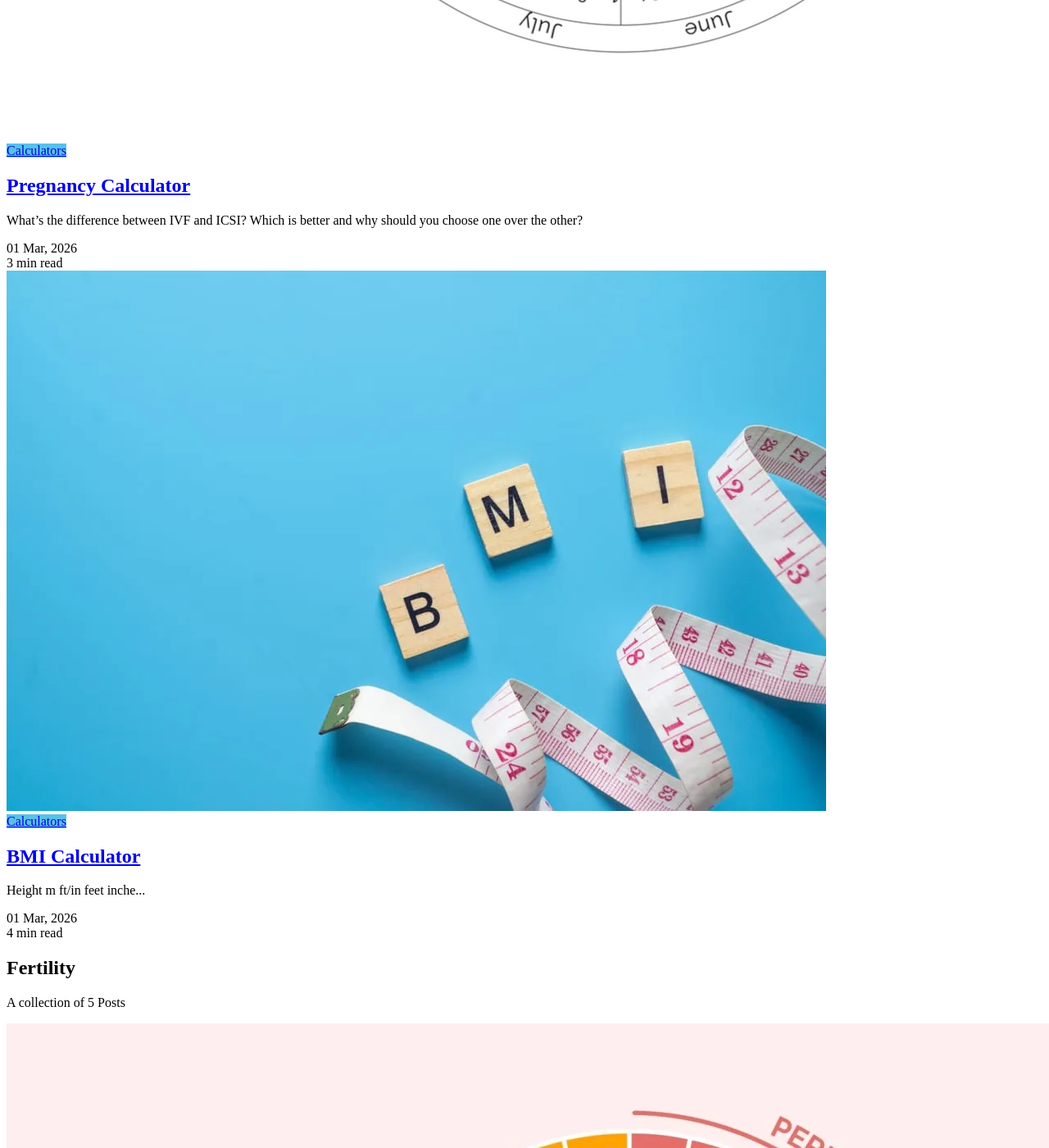
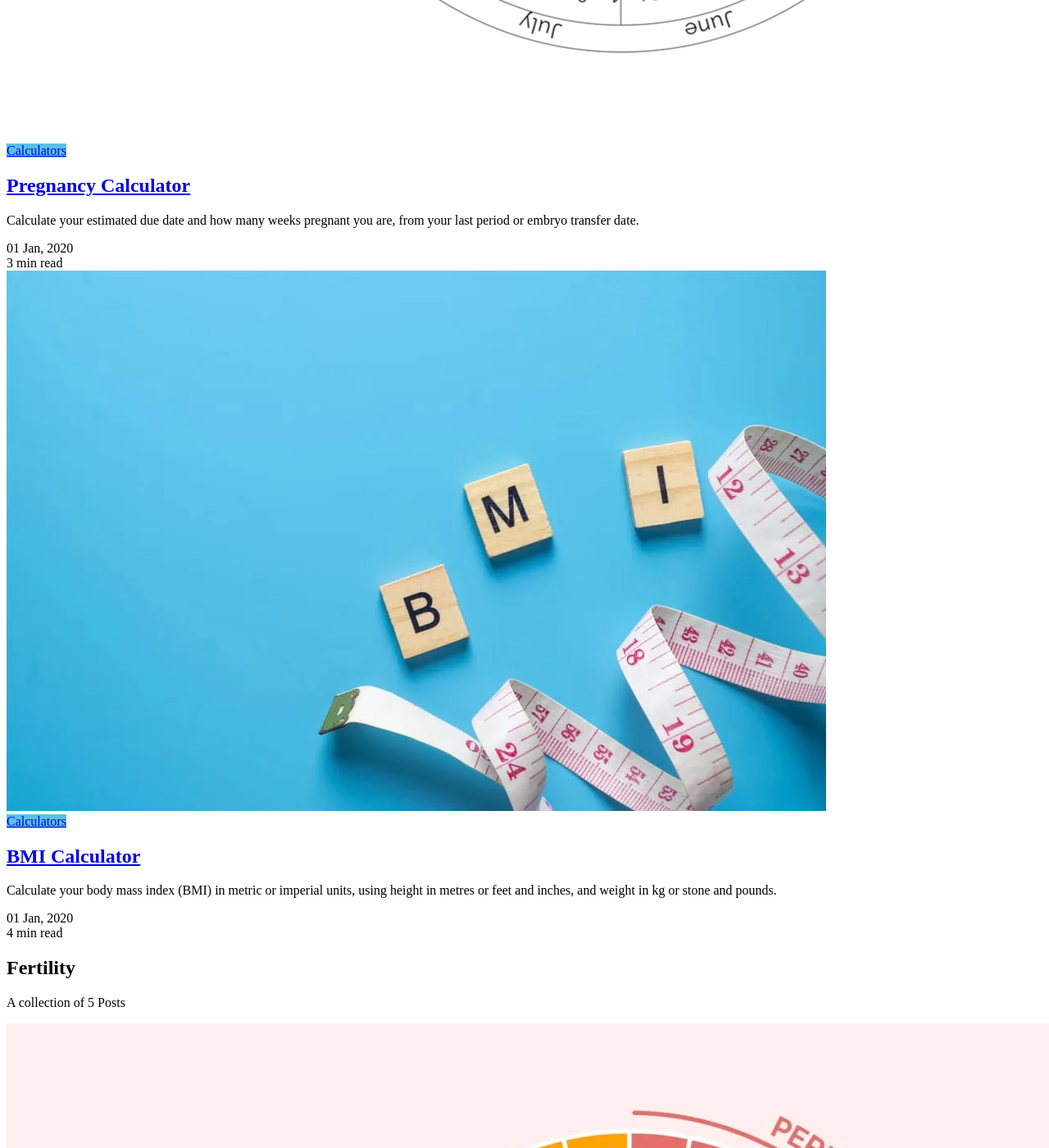
Before and after one commit to drmattprior/drmattprior.github.io, a Jekyll site: the page built from _pages/tags.html, in a window 1280 px wide and 1400 px high, scrolled down 2488 px. Shown: the whole window at 82% size. Built offline with Jekyll 4.4.1, drawn with Linux system fonts in a browser that asks for light colours; some of the changed text lies outside the part shown.

Commit message:
update calculators

```diff
--- a/_posts/2026-10-29-bmi-calculator.md
+++ b/_posts/2026-10-29-bmi-calculator.md
@@ -1,8 +1,8 @@
 ---
 layout: post
 title: 'BMI Calculator'
-description:
-date: 2026-03-01
+description: 'Calculate your body mass index (BMI) in metric or imperial units, using height in metres or feet and inches, and weight in kg or stone and pounds.'
+date: 2020-01-01
 image: '/images/bmi-calculator-featured-image.jpg'
 tags: [Calculators]
 tags_color: '#58C1E9'
--- a/_posts/2026-10-29-pregnancy-calculator.md
+++ b/_posts/2026-10-29-pregnancy-calculator.md
@@ -1,8 +1,8 @@
 ---
 layout: post
 title: 'Pregnancy Calculator'
-description: What’s the difference between IVF and ICSI? Which is better and why should you choose one over the other?
-date: 2026-03-01
+description: 'Calculate your estimated due date and how many weeks pregnant you are, from your last period or embryo transfer date.'
+date: 2020-01-01
 image: '/images/pregnancy-calculator-featured-image.jpg'
 tags: [Calculators]
 tags_color: '#58C1E9'
```
